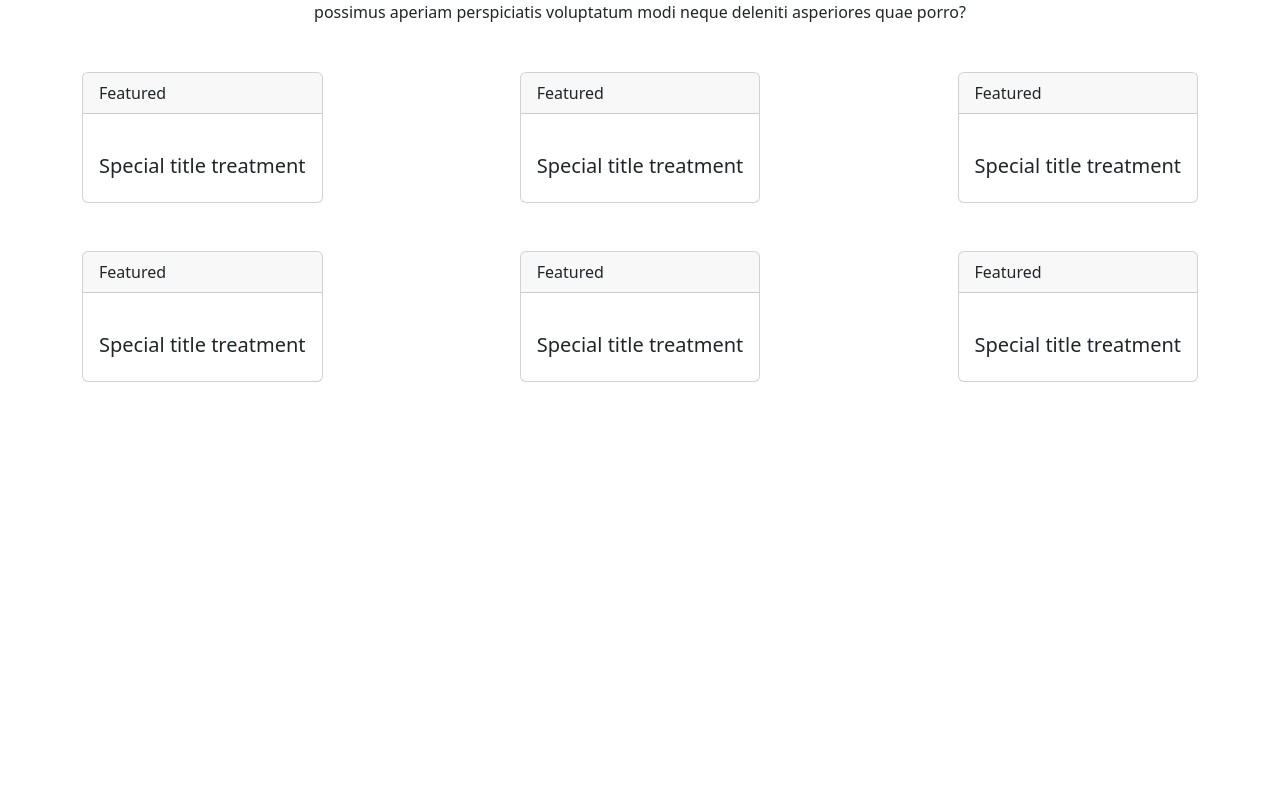
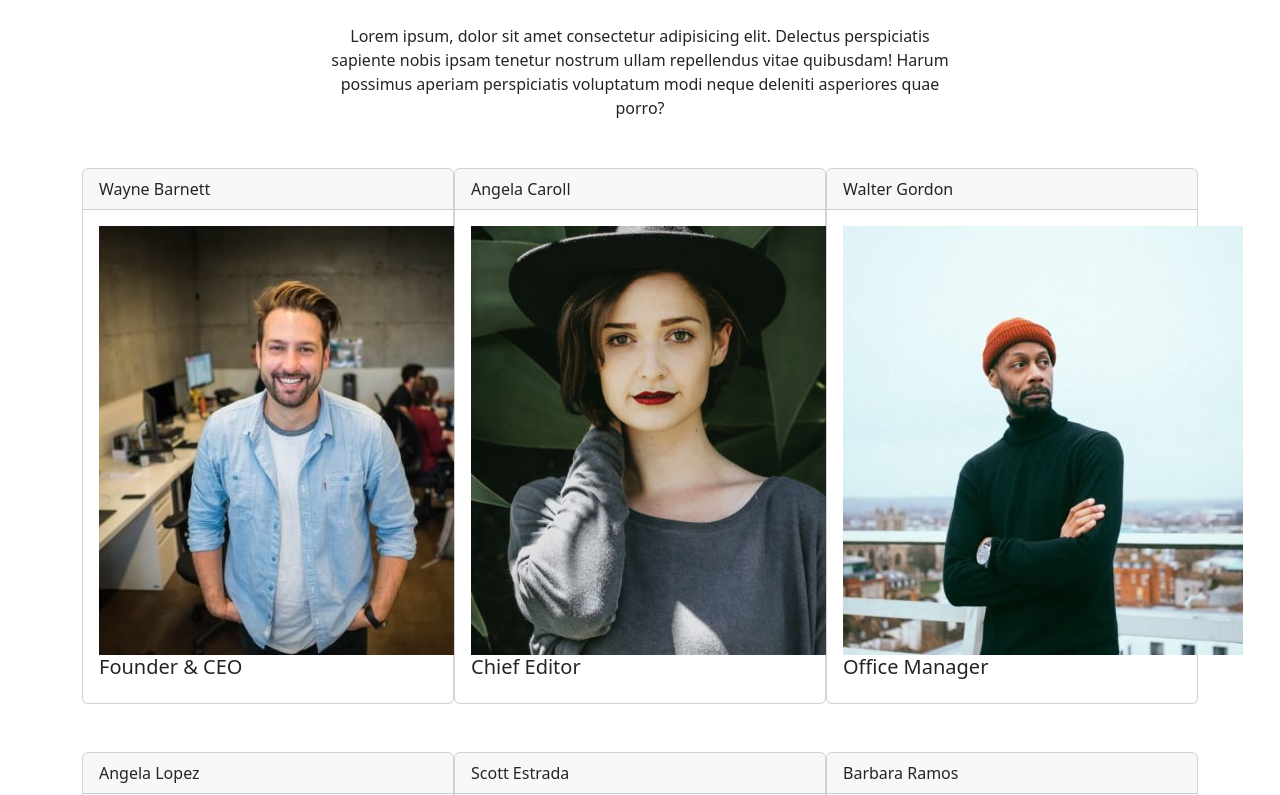
Before and after one commit to christiandigiandomenico/js-our-team, a plain HTML site: page index.html in a window 1280 px wide. Shown: the part 106-901 px from the top of the page. Before the commit the page ends 800 px from the top, so only its background shows below. Drawn offline with nearby package versions, Linux system fonts and the light colour scheme.

Commit message:
Esercizio terminato con bonus

```diff
--- a/css/style.css
+++ b/css/style.css
@@ -0,0 +1,5 @@
+* {
+    margin: 0;
+    padding: 0;
+    box-sizing: border-box;
+}
--- a/index.html
+++ b/index.html
@@ -17,9 +17,10 @@
 
     <div class="container-fluid">
 
-        <h3 class="text-center mb-5">OUR TEAM</h3>
+        <h3 class="text-center mb-5 mt-5">OUR TEAM</h3>
 
-        <p class="text-center mb-5">Lorem ipsum, dolor sit amet consectetur adipisicing elit. Delectus perspiciatis
+        <p class="text-center mb-5 w-50 m-auto">Lorem ipsum, dolor sit amet consectetur adipisicing elit. Delectus
+            perspiciatis
             sapiente
             nobis ipsam tenetur
             nostrum ullam repellendus vitae quibusdam! Harum possimus aperiam perspiciatis voluptatum modi neque
@@ -28,32 +29,32 @@
         <div class="container d-flex justify-content-between mb-5">
 
             <div class="card">
-                <div class="card-header">
-                    Featured
+                <div class="card-header" id="card-h1">
+
                 </div>
                 <div class="card-body">
-                    <img src="">
-                    <h5 class="card-title">Special title treatment</h5>
+                    <img src="" id="image">
+                    <h5 class="card-title" id="card-content"></h5>
                 </div>
             </div>
 
             <div class="card">
-                <div class="card-header">
-                    Featured
+                <div class="card-header" id="card-h1">
+
                 </div>
                 <div class="card-body">
-                    <img src="">
-                    <h5 class="card-title">Special title treatment</h5>
+                    <img src="" id="image">
+                    <h5 class="card-title" id="card-content"></h5>
                 </div>
             </div>
 
             <div class="card">
-                <div class="card-header">
-                    Featured
+                <div class="card-header" id="card-h1">
+
                 </div>
                 <div class="card-body">
-                    <img src="">
-                    <h5 class="card-title">Special title treatment</h5>
+                    <img src="" id="image">
+                    <h5 class="card-title" id="card-content"></h5>
                 </div>
             </div>
 
@@ -62,32 +63,32 @@
         <div class="container d-flex justify-content-between">
 
             <div class="card">
-                <div class="card-header">
-                    Featured
+                <div class="card-header" id="card-h1">
+
                 </div>
                 <div class="card-body">
-                    <img src="">
-                    <h5 class="card-title">Special title treatment</h5>
+                    <img src="" id="image">
+                    <h5 class="card-title" id="card-content"></h5>
                 </div>
             </div>
 
             <div class="card">
-                <div class="card-header">
-                    Featured
+                <div class="card-header" id="card-h1">
+
                 </div>
                 <div class="card-body">
-                    <img src="">
-                    <h5 class="card-title">Special title treatment</h5>
+                    <img src="" id="image">
+                    <h5 class="card-title" id="card-content"></h5>
                 </div>
             </div>
 
             <div class="card">
-                <div class="card-header">
-                    Featured
+                <div class="card-header" id="card-h1">
+
                 </div>
                 <div class="card-body">
-                    <img src="">
-                    <h5 class="card-title">Special title treatment</h5>
+                    <img src="" id="image">
+                    <h5 class="card-title" id="card-content"></h5>
                 </div>
             </div>
 
--- a/js/script.js
+++ b/js/script.js
@@ -40,3 +40,20 @@ for (let i = 0; i < team.length; i++) {
         console.log(key + ": " + oggettoAttuale[key])
     }
 }
+
+const teamList = document.querySelectorAll('.container .card');
+
+for (let i = 0; i < team.length; i++) {
+    const member = team[i];
+    const card = teamList[i];
+
+    const cardHeader = card.querySelector('.card-header');
+    const cardBody = card.querySelector('.card-body');
+    const image = cardBody.querySelector('img');
+    const title = cardBody.querySelector('.card-title');
+
+    cardHeader.textContent = member.nome;
+    image.src = member.foto;
+    image.alt = member.nome;
+    title.textContent = member.ruolo;
+}
```
Also changed, not shown: angela-caroll-chief-editor.jpg (added), angela-lopez-social-media-manager.jpg (added), barbara-ramos-graphic-designer.jpg (added), scott-estrada-developer.jpg (added), walter-gordon-office-manager.jpg (added), wayne-barnett-founder-ceo.jpg (added).
